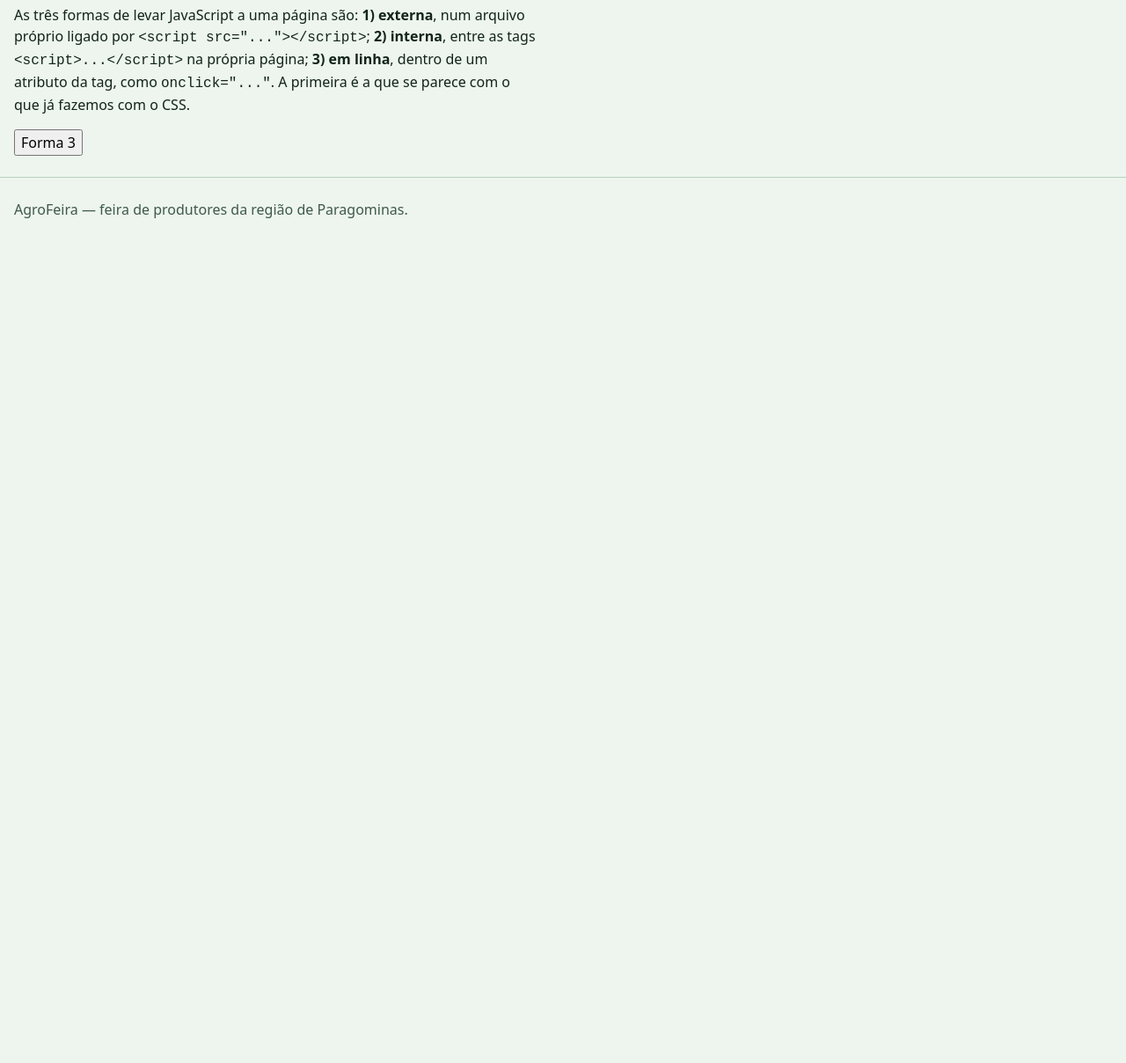
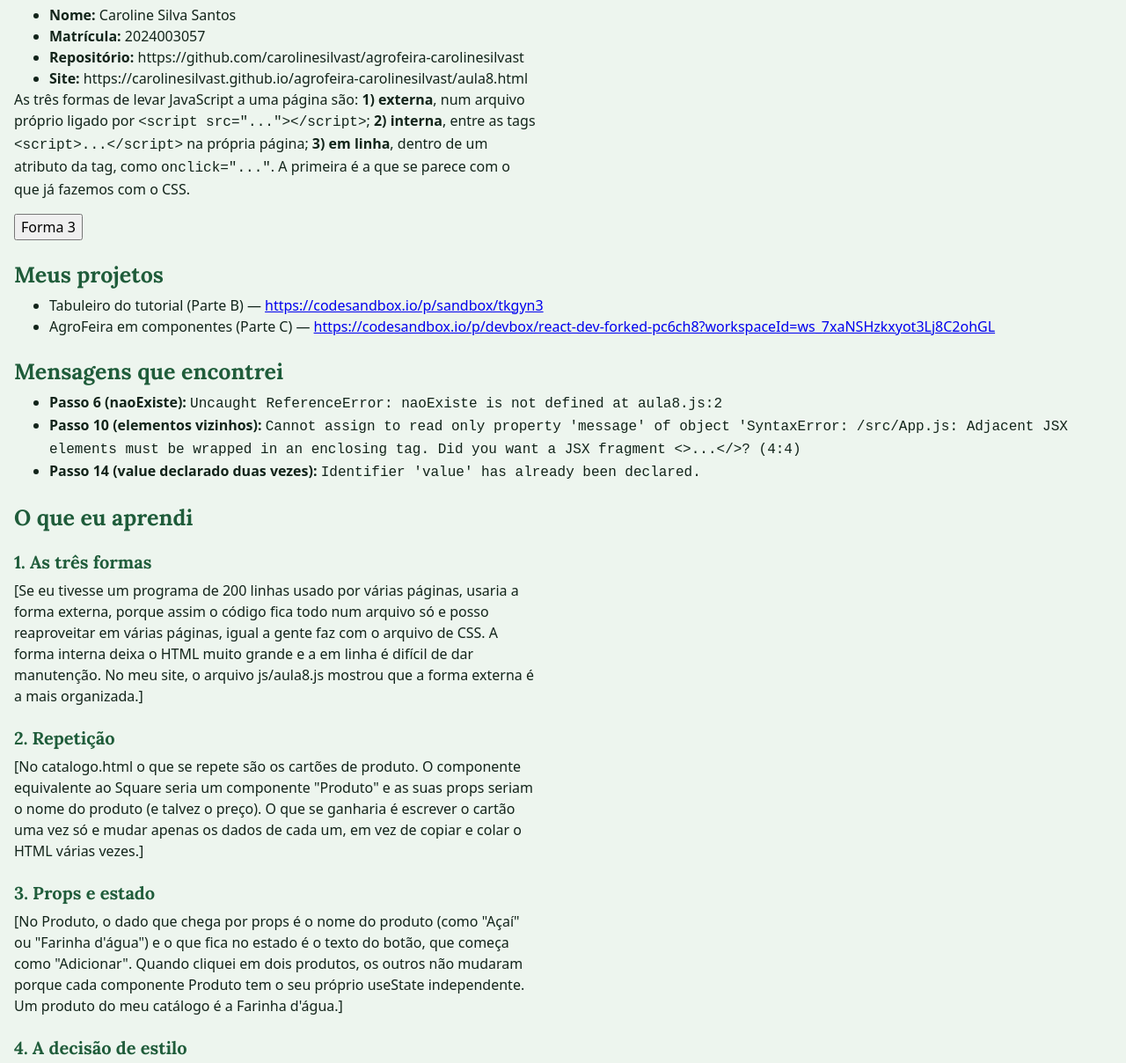
Before and after one commit to carolinesilvast/agrofeira-carolinesilvast, a plain HTML site: page aula8.html in a window 1280 px wide. Shown: the part 223-1431 px from the top of the page at 88% size. Before the commit the page ends 800 px from the top, so only its background shows below. Drawn offline with Linux system fonts and the light colour scheme.

Commit message:
html atualizado

```diff
--- a/aula8.html
+++ b/aula8.html
@@ -3,7 +3,7 @@
 <head>
     <meta charset="UTF-8">
     <meta name="viewport" content="width=device-width, initial-scale=1.0">
-    <title>JavaScript na AgroFeira</title>
+    <title>JavaScript na AgroFeira — Caroline Silva Santos</title>
     <link rel="stylesheet" href="camadas.css">
     <link rel="preconnect" href="https://fonts.googleapis.com">
     <link rel="preconnect" href="https://fonts.gstatic.com" crossorigin>
@@ -35,6 +35,15 @@
 
         <h2>JavaScript na AgroFeira</h2>
 
+        <!-- ===== Identificação ===== -->
+        <ul>
+            <li><strong>Nome:</strong> Caroline Silva Santos</li>
+            <li><strong>Matrícula:</strong> 2024003057</li>
+            <li><strong>Repositório:</strong> https://github.com/carolinesilvast/agrofeira-carolinesilvast</li>
+            <li><strong>Site:</strong> https://carolinesilvast.github.io/agrofeira-carolinesilvast/aula8.html</li>
+        </ul>
+
+        <!-- ===== Experimentos da Parte A ===== -->
         <p>
             As três formas de levar JavaScript a uma página são:
             <strong>1) externa</strong>, num arquivo próprio ligado por
@@ -50,6 +59,59 @@
         <script>console.log('Forma 2: interna, entre as tags script');</script>
         <button type="button" onclick="alert('Forma 3: em linha, dentro da tag')">Forma 3</button>
 
+        <!-- ===== Meus projetos ===== -->
+        <h2>Meus projetos</h2>
+        <ul>
+            <li>
+                Tabuleiro do tutorial (Parte B) —
+                <a href="https://codesandbox.io/p/sandbox/tkgyn3">https://codesandbox.io/p/sandbox/tkgyn3</a>
+            </li>
+            <li>
+                AgroFeira em componentes (Parte C) —
+                <a href="https://codesandbox.io/p/devbox/react-dev-forked-pc6ch8?workspaceId=ws_7xaNSHzkxyot3Lj8C2ohGL">https://codesandbox.io/p/devbox/react-dev-forked-pc6ch8?workspaceId=ws_7xaNSHzkxyot3Lj8C2ohGL</a>
+            </li>
+        </ul>
+
+        <!-- ===== Mensagens que encontrei ===== -->
+        <h2>Mensagens que encontrei</h2>
+        <ul>
+            <li>
+                <strong>Passo 6 (naoExiste):</strong>
+                <code>Uncaught ReferenceError: naoExiste is not defined at aula8.js:2</code>
+            </li>
+            <li>
+                <strong>Passo 10 (elementos vizinhos):</strong>
+                <code>Cannot assign to read only property 'message' of object 'SyntaxError: /src/App.js: Adjacent JSX elements must be wrapped in an enclosing tag. Did you want a JSX fragment &lt;&gt;...&lt;/&gt;? (4:4)</code>
+            </li>
+            <li>
+                <strong>Passo 14 (value declarado duas vezes):</strong>
+                <code>Identifier 'value' has already been declared.</code>
+            </li>
+        </ul>
+
+        <!-- ===== O que eu aprendi ===== -->
+        <h2>O que eu aprendi</h2>
+
+        <h3>1. As três formas</h3>
+        <p>
+            [Se eu tivesse um programa de 200 linhas usado por várias páginas, usaria a forma externa, porque assim o código fica todo num arquivo só e posso reaproveitar em várias páginas, igual a gente faz com o arquivo de CSS. A forma interna deixa o HTML muito grande e a em linha é difícil de dar manutenção. No meu site, o arquivo js/aula8.js mostrou que a forma externa é a mais organizada.]
+        </p>
+
+        <h3>2. Repetição</h3>
+        <p>
+            [No catalogo.html o que se repete são os cartões de produto. O componente equivalente ao Square seria um componente "Produto" e as suas props seriam o nome do produto (e talvez o preço). O que se ganharia é escrever o cartão uma vez só e mudar apenas os dados de cada um, em vez de copiar e colar o HTML várias vezes.]
+        </p>
+
+        <h3>3. Props e estado</h3>
+        <p>
+            [No Produto, o dado que chega por props é o nome do produto (como "Açaí" ou "Farinha d'água") e o que fica no estado é o texto do botão, que começa como "Adicionar". Quando cliquei em dois produtos, os outros não mudaram porque cada componente Produto tem o seu próprio useState independente. Um produto do meu catálogo é a Farinha d'água.]
+        </p>
+
+        <h3>4. A decisão de estilo</h3>
+        <p>
+            [Na Atividade 6 eu escolhi a folha autoral e o que me faria mudar de ideia era a falta de tempo ou se o projeto precisasse de muita complexidade visual. Depois dos Passos 8 a 18, a minha decisão não muda, porque vi no styles.css do CodeSandbox que escrever CSS à mão dá um trabalho danado para pouca coisa (só para colocar borda e cor no botão eu tive que criar duas classes). Se eu tivesse usado Bootstrap, por exemplo, já viria pronto.]
+        </p>
+
     </main>
 
     <footer class="rodape-site">
```
